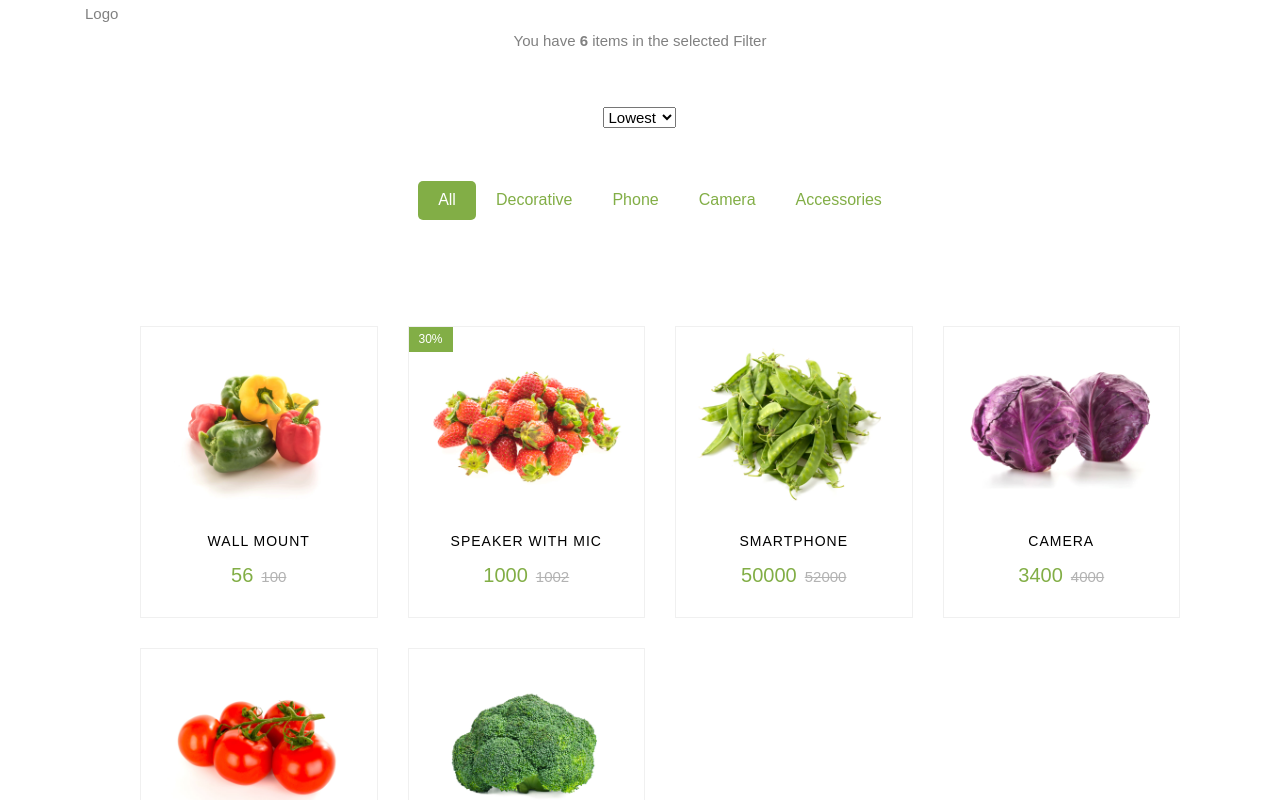
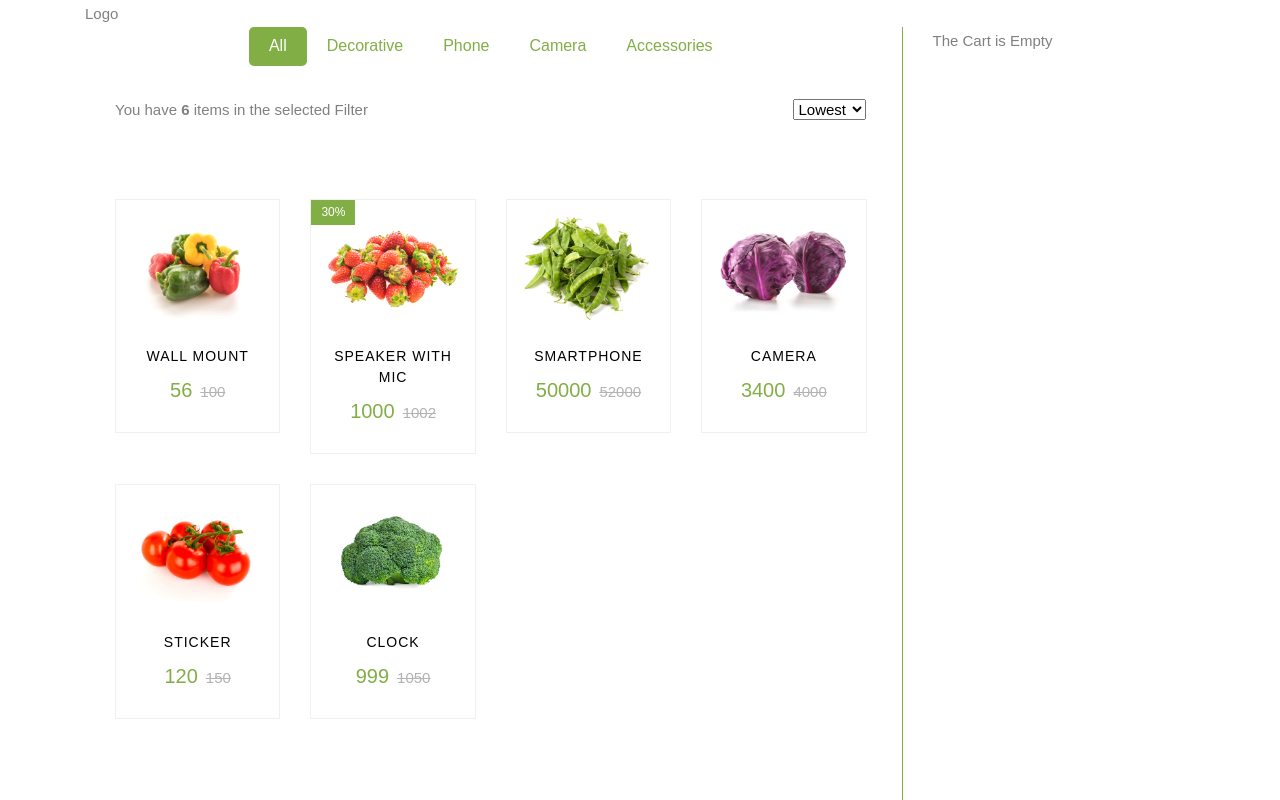
Before and after one commit to kprema/shopping-cart-redux, a React (Create React App) app: page / in a window 1280 px wide. Shown: the top 800 px of the page. Built offline with nearby package versions, Linux system fonts and the light colour scheme.

Commit message:
cart component

```diff
--- a/src/App.js
+++ b/src/App.js
@@ -2,6 +2,7 @@ import React from 'react';
 import data from './data.json';
 import Products from './components/Products';
 import Filter from './components/Filter';
+import Cart from './components/Cart';
 
 class App extends React.Component {
   constructor(props) {
@@ -11,6 +12,7 @@ class App extends React.Component {
       size: '',
       sort: '',
       activeItem: 0,
+      cartItems: [],
     };
   }
 
@@ -53,6 +55,28 @@ class App extends React.Component {
         ),
     });
   };
+
+  addToCart = (product) => {
+    const cartItems = this.state.cartItems.slice();
+    let alreadyInCart = false;
+    cartItems.forEach((item) => {
+      if (item._id === product._id) {
+        item.count++;
+        alreadyInCart = true;
+      }
+    });
+    if (!alreadyInCart) {
+      cartItems.push({...product, count: 1});
+    }
+    this.setState({cartItems});
+  };
+
+  removeItem = (item) => {
+    const cartItems = this.state.cartItems.slice();
+    this.setState({
+      cartItems: cartItems.filter((x) => x._id !== item._id),
+    });
+  };
   render() {
     const filterByItems = [
       'All',
@@ -67,6 +91,9 @@ class App extends React.Component {
         <header> Logo </header>
 
         <main>
+          <div className='container'>
+            <div className='row'>
+              <div className='col-md-9'>
                 <div className='product-grid'>
                   <Filter
                     count={this.state.products.length}
@@ -76,7 +103,19 @@ class App extends React.Component {
                     sortProducts={this.sortProducts}
                     filterByItems={filterByItems}
                     activeItem={this.state.activeItem}></Filter>
-            <Products products={this.state.products}></Products>
+                  <Products
+                    products={this.state.products}
+                    addToCart={this.addToCart}></Products>
+                </div>
+              </div>
+              <div className='col-md-3'>
+                <div className='cartContent'>
+                  <Cart
+                    cartItems={this.state.cartItems}
+                    removeItem={this.removeItem}></Cart>
+                </div>
+              </div>
+            </div>
           </div>
         </main>
 
--- /dev/null
+++ b/src/components/Cart.js
@@ -0,0 +1,60 @@
+import React, {Component} from 'react';
+
+class Cart extends Component {
+  render() {
+    const {cartItems} = this.props;
+    return (
+      <div>
+        <p>
+          {cartItems.length === 0 ? (
+            <div className=''>The Cart is Empty </div>
+          ) : (
+            <div className=''>The cart has {cartItems.length} items</div>
+          )}
+        </p>
+
+        <div className='cartList'>
+          <ul>
+            {cartItems.map((items) => (
+              <li key={items._id}>
+                <div className='cartImage'>
+                  <img src={items.image}></img>
+                </div>
+                <div className='cartDetais'>
+                  <div className='cartTitle'>{items.title}</div>
+                  <div className='cartPrice'>
+                    {items.count} X {items.price}
+                  </div>
+                  <div className='cartTotal'>{items.count * items.price}</div>
+                </div>
+                <div className='cta-section'>
+                  <button
+                    className='removeButton'
+                    onClick={() => this.props.removeItem(items)}>
+                    X
+                  </button>
+                </div>
+              </li>
+            ))}
+          </ul>
+          {cartItems.length === 0 ? (
+            ''
+          ) : (
+            <div className='cartSummary'>
+              <p className='fontColor font-weight-bold pt-30'>
+                Subtotal :{' '}
+                {cartItems.reduce((a, c) => a + c.price * c.count, 0)}
+              </p>
+              <div className='cta-section'>
+                <button className='btn btn-primary width-100'>Cart</button>
+                <button className='btn btn-primary width-100'>Checkout</button>
+              </div>
+            </div>
+          )}
+        </div>
+      </div>
+    );
+  }
+}
+
+export default Cart;
--- a/src/components/Filter.js
+++ b/src/components/Filter.js
@@ -4,21 +4,10 @@ const Filter = (props) => {
   return (
     <div>
       <section>
-        <div className='container'>
-          <div className='row justify-content-center'>
-            <div className='col-md-10 text-center'>
-              <p>
-                You have <b>{props.count}</b>{' '}
-                {props.count === 1 ? 'item' : 'items'} in the selected Filter
-              </p>
-              <div style={{margin: '50px'}}>
-                <select onChange={props.sortProducts}>
-                  <option>Lowest</option>
-                  <option>Highest</option>
-                  <option>Newest</option>
-                </select>
-              </div>
-              <ul className='product-category'>
+        <div className=''>
+          <div className='container'>
+            <div className='row text-center'>
+              <ul className='product-category col-md-12'>
                 {props.filterByItems.map((filterItem, index) => (
                   <li
                     key={index}
@@ -30,6 +19,19 @@ const Filter = (props) => {
                 ))}
               </ul>
             </div>
+            <div className='row pt-30'>
+              <p className='col-md-8 text-left'>
+                You have <b>{props.count}</b>{' '}
+                {props.count === 1 ? 'item' : 'items'} in the selected Filter
+              </p>
+              <div className='col-md-4 text-right'>
+                <select onChange={props.sortProducts}>
+                  <option>Lowest</option>
+                  <option>Highest</option>
+                  <option>Newest</option>
+                </select>
+              </div>
+            </div>
           </div>
         </div>
       </section>
--- a/src/components/Products.js
+++ b/src/components/Products.js
@@ -52,7 +52,9 @@ const Products = (props) => {
                           href='#'
                           className='buy-now d-flex justify-content-center align-items-center mx-1'>
                           <span>
-                            <i className='ion-ios-cart'></i>
+                            <i
+                              className='ion-ios-cart'
+                              onClick={() => props.addToCart(product)}></i>
                           </span>
                         </a>
                         <a
```
Also changed, not shown: src/index.css. Lines whose indentation alone changed are shown as unchanged.
